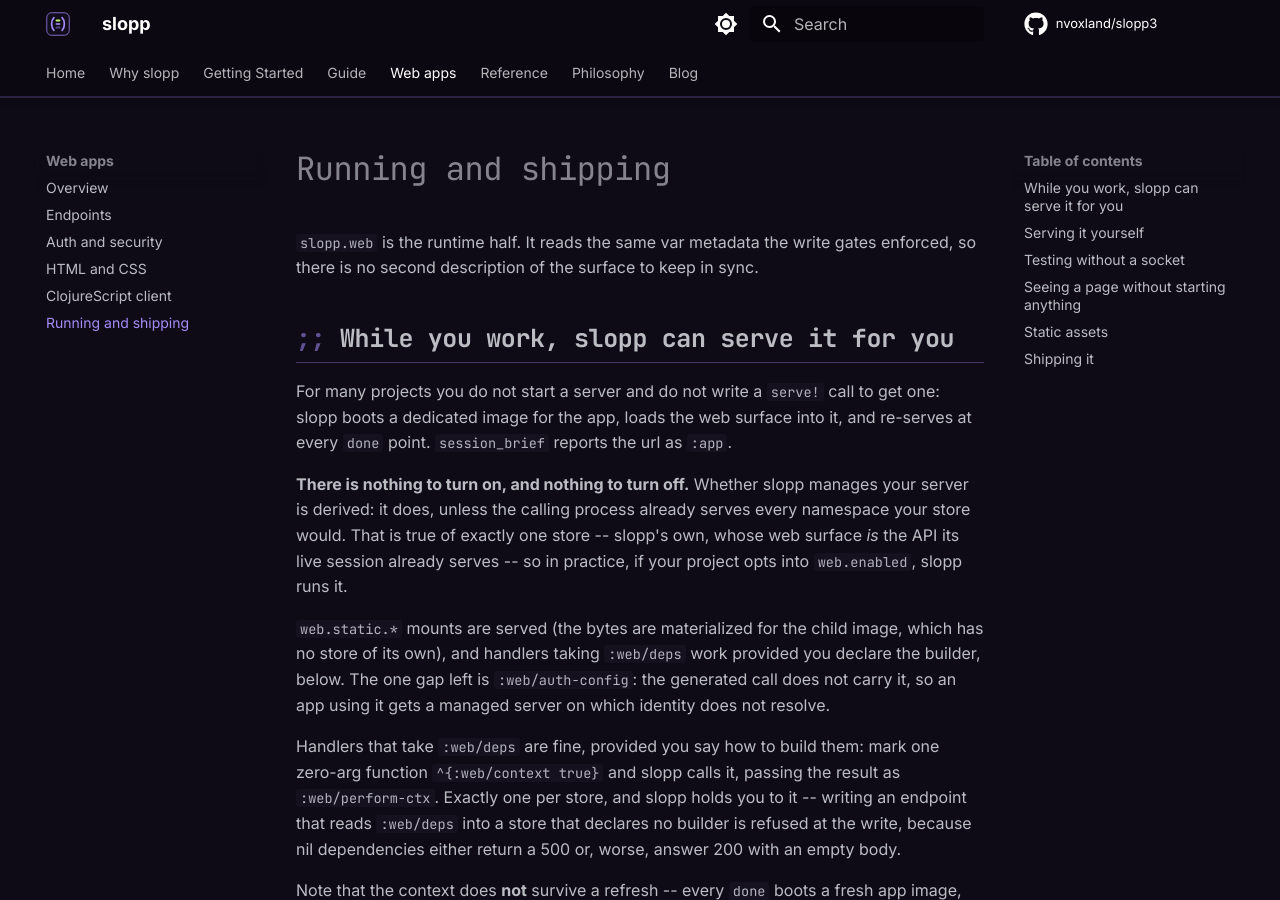
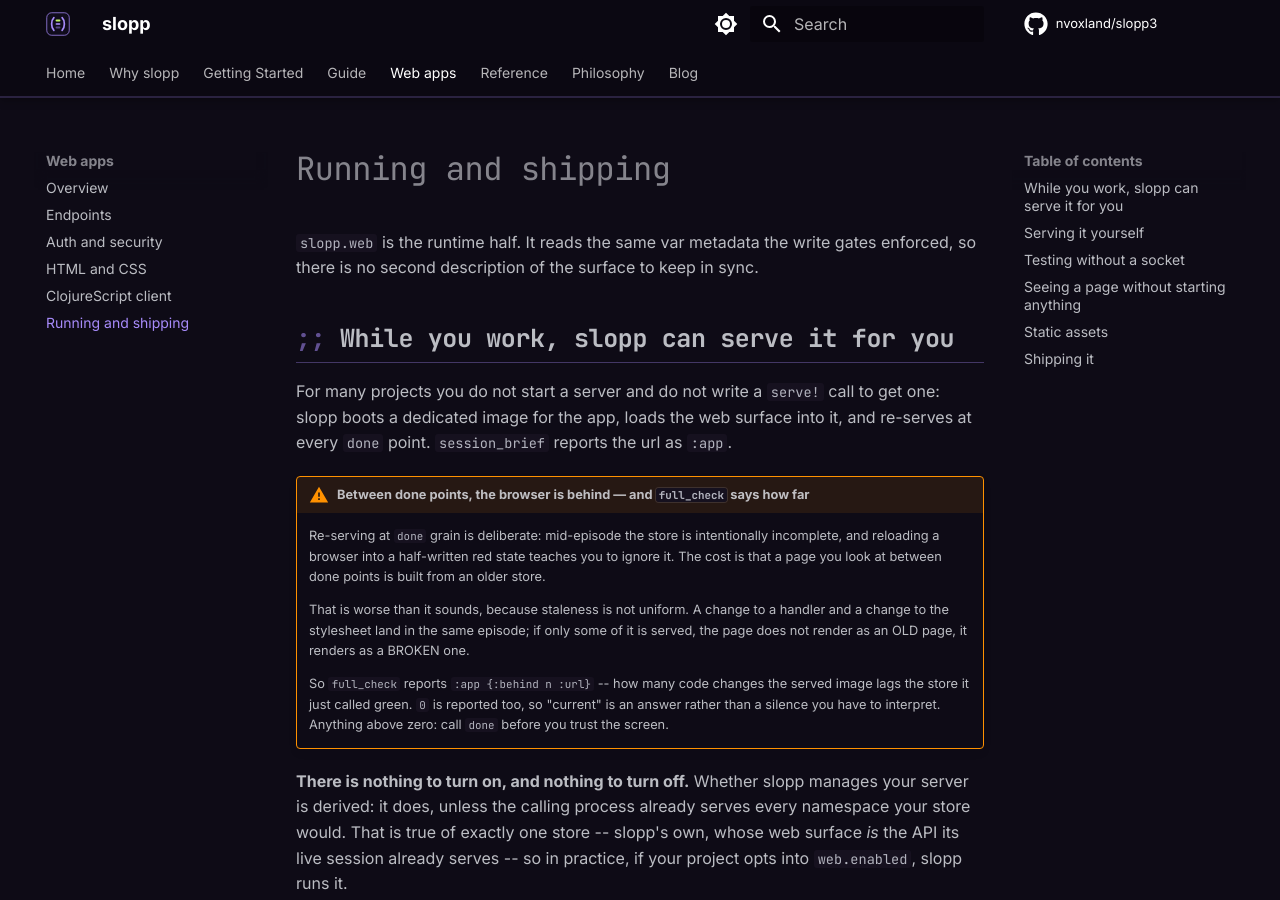
Before and after one commit to nvoxland/slopp3, an MkDocs documentation site: the page built from docs/guide/web/running.md, in a window 1280 px wide and 900 px high. Built offline with MkDocs 1.6.1 and Material for MkDocs 9.7.7, drawn with Linux system fonts in a browser that asks for light colours; comment, search, counter and statistics services are not loaded.

Commit message:
The served app image says how far behind it is
slopp re-serves a managed app at done grain, so between done points a
browser is built from an older store than the one full_check just called
green. Staleness is not uniform either: a handler change and a stylesheet
change land in the same episode, and a page served halfway does not
render as an old page, it renders as a broken one.

full_check now carries :app {:behind n :url}. Zero is reported rather
than omitted — the question is "is the page I am about to look at built
from what I just wrote?", and silence on yes leaves the reader curling
the endpoint by hand, which is the friction itself.

The count delegates to read.orient/code-deltas-since, whose docstring
already calls itself the only spelling of it. That is not tidiness:
markers are 8383 of this store's ~17400 deltas and :verify alone is 6441,
because every write appends one. A raw delta count would have reported
roughly twice the changes anyone made.

Reported by the consumer twice, and chosen over the serve verb they also
asked for: a gap in reporting is not closed by adding a second thing to
remember to run.

```diff
--- a/docs/guide/web/running.md
+++ b/docs/guide/web/running.md
@@ -9,6 +9,22 @@
 to get one: slopp boots a dedicated image for the app, loads the web surface
 into it, and re-serves at every `done` point. `session_brief` reports the url
 as `:app`.
+
+!!! warning "Between done points, the browser is behind — and `full_check` says how far"
+    Re-serving at `done` grain is deliberate: mid-episode the store is
+    intentionally incomplete, and reloading a browser into a half-written red
+    state teaches you to ignore it. The cost is that a page you look at
+    between done points is built from an older store.
+
+    That is worse than it sounds, because staleness is not uniform. A change
+    to a handler and a change to the stylesheet land in the same episode; if
+    only some of it is served, the page does not render as an OLD page, it
+    renders as a BROKEN one.
+
+    So `full_check` reports `:app {:behind n :url}` -- how many code changes
+    the served image lags the store it just called green. `0` is reported too,
+    so "current" is an answer rather than a silence you have to interpret.
+    Anything above zero: call `done` before you trust the screen.
 
 **There is nothing to turn on, and nothing to turn off.** Whether slopp manages
 your server is derived: it does, unless the calling process already serves
```
Also changed, not shown: docs/reference/tools.md (+1 -1 lines), plugins/slopp/skills/slopp/SKILL.md (+8 -0 lines).
